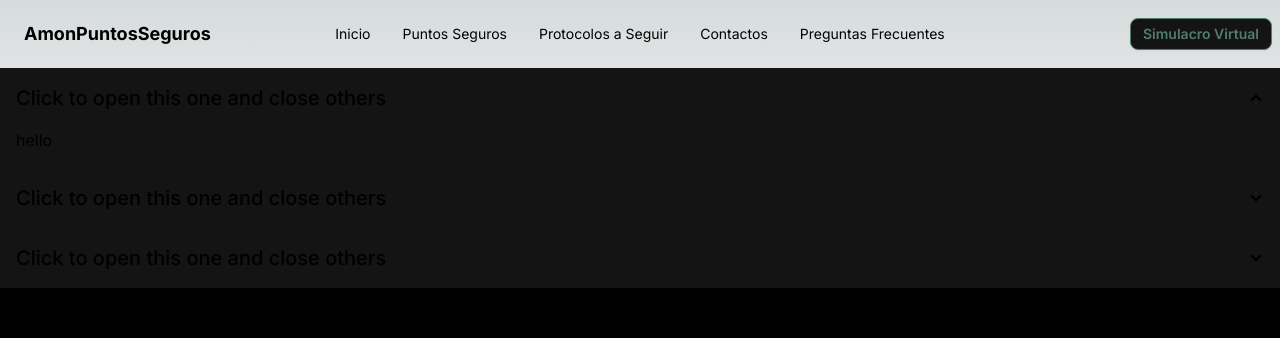
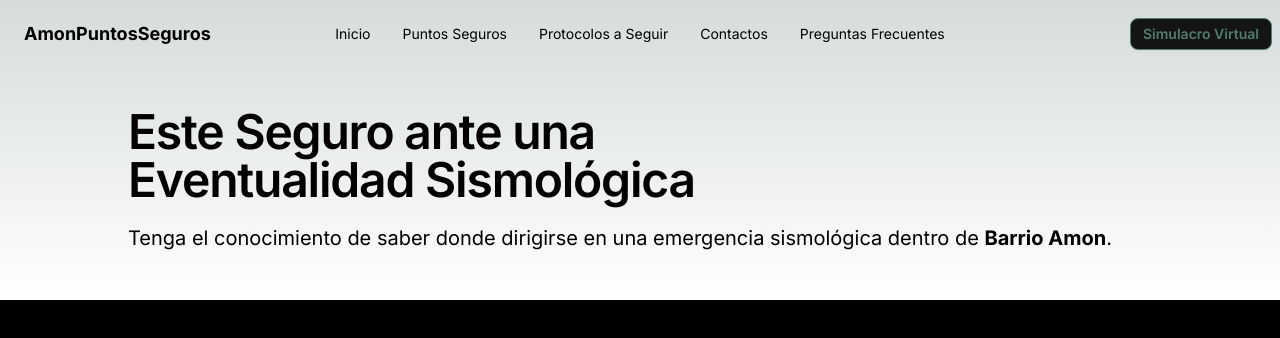
Before and after one commit to JonathanMFV/amon-puntos-seguros, a Next.js app in the folder amon-puntos-seguros/: page / in a window 1280 px wide. Shown: the top 338 px of the page. Built offline with nearby package versions, Linux system fonts and the light colour scheme.

Commit message:
Preguntas frecuentes window

```diff
--- a/amon-puntos-seguros/app/layout.tsx
+++ b/amon-puntos-seguros/app/layout.tsx
@@ -19,7 +19,7 @@ export default function RootLayout({
         <html data-theme="black" lang="en">
             <body className={inter.className}>
                 <Navbar />
-                <div>{children}</div>
+                <div className="flex">{children}</div>
             </body>
         </html>
     );
--- a/amon-puntos-seguros/app/page.tsx
+++ b/amon-puntos-seguros/app/page.tsx
@@ -1,35 +1,40 @@
 import Image from "next/image";
+import { title, subtitle } from "@/components/primitives";
 
 export default function Home() {
     return (
-    <div>
-      <div className="collapse collapse-arrow bg-base-200">
-        <input type="radio" name="my-accordion-2" defaultChecked />
-        <div className="collapse-title text-xl font-medium">
-          Click to open this one and close others
+        <section className="flex flex-col gap-4 py-8 md:py-10">
+            <div className="flex flex-row justify-around items-center">
+                <div className="flex flex-col sm:items-start items-center">
+                    <div className="flex flex-col mx-12 md:ml-20 lg:ml-32">
+                        <h1
+                            className={title({
+                                class: "sm:text-start text-center",
+                            })}
+                        >
+                            Este Seguro ante una
+                        </h1>
+                        <h1
+                            className={title({
+                                class: "sm:text-start text-center",
+                            })}
+                        >
+                            Eventualidad Sismológica
+                        </h1>
                     </div>
-        <div className="collapse-content">
-          <p>hello</p>
-        </div>
-      </div>
-      <div className="collapse collapse-arrow bg-base-200">
-        <input type="radio" name="my-accordion-2" />
-        <div className="collapse-title text-xl font-medium">
-          Click to open this one and close others
-        </div>
-        <div className="collapse-content">
-          <p>hello</p>
-        </div>
-      </div>
-      <div className="collapse collapse-arrow bg-base-200">
-        <input type="radio" name="my-accordion-2" />
-        <div className="collapse-title text-xl font-medium">
-          Click to open this one and close others
-        </div>
-        <div className="collapse-content">
-          <p>hello</p>
+                    <div className="flex  mx-12 md:ml-20 lg:ml-32">
+                        <p
+                            className={subtitle({
+                                class: "sm:text-start text-center mt-5",
+                            })}
+                        >
+                            Tenga el conocimiento de saber donde dirigirse en
+                una emergencia sismológica dentro de <span className="font-bold">Barrio Amon</span>.
+                        </p>
+
                     </div>
                 </div>
             </div>
+        </section>
     );
 }
--- a/amon-puntos-seguros/app/preguntas-frecuentes/layout.tsx
+++ b/amon-puntos-seguros/app/preguntas-frecuentes/layout.tsx
@@ -1,4 +1,3 @@
-
 export default function PreguntasFrecuentesLayout({
     children,
 }: {
@@ -6,9 +5,7 @@ export default function PreguntasFrecuentesLayout({
 }) {
     return (
         <section data-theme="black">
-			<div>
-				{children}
-			</div>
+            <div>{children}</div>
         </section>
     );
 }
--- a/amon-puntos-seguros/app/preguntas-frecuentes/page.tsx
+++ b/amon-puntos-seguros/app/preguntas-frecuentes/page.tsx
@@ -1,22 +1,17 @@
-import  {title,subtitle} from '@/components/primitives';
+import { title } from "@/components/primitives";
 import React from "react";
+import Questions from "@/components/questions-widget";
 
-
-
-export default function Page(){
+export default function Page() {
     return (
         <section className="flex flex-col gap-4 py-8 md:py-10">
-            {/*Titulo*/}
-            <div>
+            {/* Titulo */}
+            <div className="flex mx-12 md:mx-20 lg:mx-32">
                 <p className={title()}>Preguntas frecuentes</p>
             </div>
-            {/*Secciones de preguntas*/}
-            <div className='flex flex-row items-start'>
-                <div className='w-1/2'>
-                    <p className='flex text-start'>Hola</p>
-                </div>
-                <div className='w-1/2'>
-                </div>
+            {/* Secciones de preguntas */}
+            <div className="flex flex-col justify-between mx-12 md:mx-20 lg:mx-32 mt-14">
+                    <Questions/>
             </div>
         </section>
     );
--- a/amon-puntos-seguros/app/protocolos/page.tsx
+++ b/amon-puntos-seguros/app/protocolos/page.tsx
@@ -1,13 +1,22 @@
-
 import { title, subtitle } from "@/components/primitives";
 
-export default function Page(){
+export default function Page() {
     return (
-        <div className="flex flex-col items-center mt-10">
-            <h1 className={title({class: "text-center"})}>Protocolos Establecidos</h1>
-            <h1 className={title({class:"text-center"})}>Ante una Eventual Emergencia Sismologica</h1>
-            <h2 className={subtitle({ class: "mt-4 text-center" })}>Los mecanismos de emergencia son importante atacarlos para lograr tener una
-comunidad organizada y prevenida ante cualquier situación que los involucre.</h2>
-        </div>
+        <section className="flex flex-col gap-4 py-8 md:py-10">
+            <div className="flex flex-col items-center mx-12 md:mx-20 lg:mx-32">
+                <h1 className={title({ class: "text-center" })}>
+                    Protocolos Establecidos
+                </h1>
+                <h1 className={title({ class: "text-center" })}>
+                    Ante una Eventual Emergencia Sismologica
+                </h1>
+                <h2 className={subtitle({ class: "mt-4 text-center" })}>
+                    Los mecanismos de emergencia son importante atacarlos para
+                    lograr tener una comunidad organizada y prevenida ante
+                    cualquier situación que los involucre.
+                </h2>
+            </div>
+
+        </section>
     );
 }
--- a/amon-puntos-seguros/app/puntos-seguros/layout.tsx
+++ b/amon-puntos-seguros/app/puntos-seguros/layout.tsx
@@ -5,7 +5,7 @@ export default function PuntosSegurosLayout({
 }) {
 	return (
 		<section data-theme="black">
-			<div className="flex">
+			<div>
 				{children}
 			</div>
 		</section>
--- a/amon-puntos-seguros/components/primitives.ts
+++ b/amon-puntos-seguros/components/primitives.ts
@@ -13,7 +13,7 @@ export const title = tv({
             foreground: "dark:from-[#FFFFFF] dark:to-[#4B4B4B]",
         },
         size: {
-            sm: "text-xl lg:text-4xl",
+            sm: "text-md md:text-2xl lg:text-3xl",
             md: "text-xl md:text-4xl lg:text-5xl leading-9",
             lg: "text-4xl lg:text-6xl",
         },
--- /dev/null
+++ b/amon-puntos-seguros/components/question.ts
@@ -0,0 +1,26 @@
+export type Questions = typeof questions;
+
+export const questions = {
+    navQuestions: [
+        {
+            tema: "Protocolos de emergencia",
+            preguntas: [
+                [
+                    0,
+                    "¿Es necesario cumplir con protocolos de emergencia, en mi negocio, hogar, entre otros?",
+                    "Es de suma importancia establecer un protocolo de emergencia para su localidad, y acatar todas las recomendaciones mencionadas en esta página.",
+                ],
+                [
+                    1,
+                    "Lorem ipsum dolor sit amet, consectetur adipiscing elit, sed do eiusmod tempor incididunt ut labore et dolore magna aliqua.",
+                    "De esta otra forma",
+                ],
+                [
+                    2,
+                    "Lorem ipsum dolor sit amet, consectetur adipiscing elit, sed do eiusmod tempor incididunt ut labore et dolore magna aliqua.",
+                    "De esta otra forma",
+                ],
+            ],
+        },
+    ],
+};
--- /dev/null
+++ b/amon-puntos-seguros/components/questions-widget.tsx
@@ -0,0 +1,40 @@
+import { questions } from "./question";
+import { title } from "@/components/primitives";
+
+export default function Questions() {
+    return (
+        <>
+            {questions.navQuestions.map((i) => (
+                <div key={i.tema} className="flex flex-row w-full">
+                    <div className="w-1/2">
+                        <p
+                            className={title({
+                                size: "sm",
+                            })}
+                        >
+                            {i.tema}
+                        </p>
+                    </div>
+                    <div className="w-1/2">
+                        {i.preguntas.map((j) => (
+                            <div
+                                key={j[0]}
+                                className="collapse collapse-arrow bg-base-100"
+                            >
+                                <input type="radio" name="my-accordion-2" />
+                                <div className="collapse-title text-lg font-medium border-b border-white">
+                                    {j[1]}
+                                </div>
+                                <div className="collapse-content mt-2">
+                                    <p className="text-color-gray-one text-base">
+                                        {j[2]}
+                                    </p>
+                                </div>
+                            </div>
+                        ))}
+                    </div>
+                </div>
+            ))}
+        </>
+    );
+}
--- a/amon-puntos-seguros/tailwind.config.ts
+++ b/amon-puntos-seguros/tailwind.config.ts
@@ -10,6 +10,7 @@ const config: Config = {
         extend: {
             colors: {
                 "color-green-one": "#517d6c",
+                "color-gray-one": "#858585",
             },
             backgroundImage: {
                 "gradient-radial": "radial-gradient(var(--tw-gradient-stops))",
```
Also changed, not shown: amon-puntos-seguros/app/contactos/page.tsx (+37 -22 lines), amon-puntos-seguros/app/puntos-seguros/page.tsx (+36 -11 lines). Lines whose indentation alone changed are shown as unchanged.
